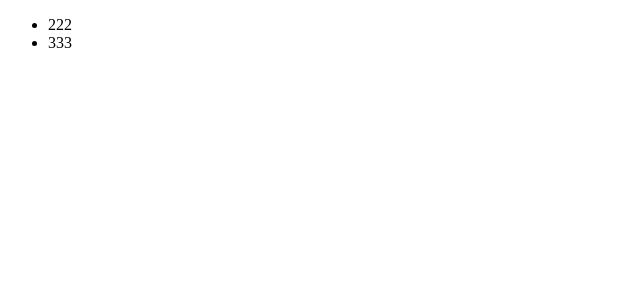
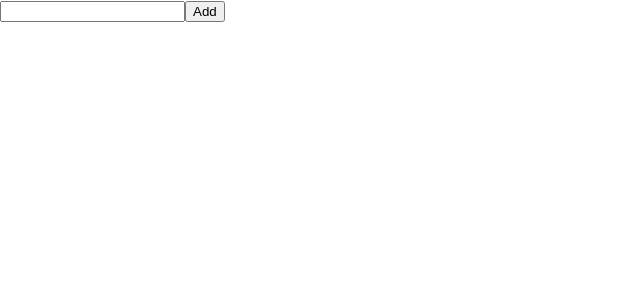
Before and after one commit to ArtemKoshevoi/react-todos, a React (Create React App) app: page / in a window 1280 px wide. Shown: the top 300 px of the page, without its empty margins (0-640 px from the left). Built offline with nearby package versions, Linux system fonts and the light colour scheme.

Commit message:
feat(src) add working redux with typescript

```diff
--- a/package.json
+++ b/package.json
@@ -36,5 +36,9 @@
       "last 1 firefox version",
       "last 1 safari version"
     ]
+  },
+  "devDependencies": {
+    "tslint": "^5.18.0",
+    "tslint-react": "^4.0.0"
   }
 }
--- /dev/null
+++ b/src/components/AddTodo.tsx
@@ -0,0 +1,39 @@
+import React from 'react'
+import {Todo} from "../interfaces";
+
+interface AddTodoProps {
+  todoAdd: (task: string) => void
+}
+
+interface AddTodoState {
+  value: string
+}
+
+
+
+class AddTodo extends React.Component<AddTodoProps, AddTodoState>{
+  constructor(props:AddTodoProps) {
+    super (props);
+    this.state = {
+      value: ''
+    }
+  }
+
+  todoChangedHandler(event: any) {
+    this.setState({value: event.target.value})
+  };
+
+  render() {
+    return (
+      <div>
+        <input type='text'
+               value={this.state.value}
+               onChange={(event) => this.todoChangedHandler(event)}
+        />
+        <button onClick={() => this.props.todoAdd(this.state.value)}>Add</button>
+      </div>
+    )
+  }
+}
+
+export default AddTodo
--- /dev/null
+++ b/src/components/Todos.tsx
@@ -0,0 +1,9 @@
+import React from 'react'
+
+const todos = (props: any) => {
+  return (
+    <p onClick={props.clicked}>{props.name}</p>
+  )
+};
+
+export default todos
--- a/src/containers/App.tsx
+++ b/src/containers/App.tsx
@@ -1,25 +1,63 @@
-import React, { Fragment } from 'react';
-import './App.css';
-import { connect } from 'react-redux'
-// import Button from '@material-ui/core/Button';
+import React from 'react';
+import AddTodo from '../components/AddTodo'
+import Todos from '../components/Todos'
+import { connect } from "react-redux";
+import * as actionTypes from '../store/actions'
+import {Todo} from "../interfaces";
+import {CustomAction, State} from "../store/reducer";
 
-interface Todo {
-    id: string,
-    name: string,
-    checked: boolean
+interface AppProps {
+  propsTodos: Array<Todo>;
+  onAddedTodo(param: string): void;
+  onRemovedTodo(param: string): void;
 }
 
-interface MyProps {
-    tasks: Array<Todo>
+interface AppState {
+  todos: Array<Todo>
 }
 
-interface MyState {
-    tasks: Array<Todo>
+class App extends React.Component<AppProps, AppState>{
+  render(): React.ReactNode {
+    return (
+      <div>
+        <AddTodo todoAdd={this.props.onAddedTodo}/>
+        {this.props.propsTodos.map((todo: Todo) => (
+          <Todos
+            key={todo.id}
+            name={todo.name}
+            clicked={() => this.props.onRemovedTodo(todo.id as string)}
+          />
+        ))}
+      </div>
+    );
+  }
 }
+
+const mapStateToProps = (state: State) => {
+  return {
+    propsTodos: state.todos
+  }
+};
+
+const mapDispatchToProps = (dispatch: (param: CustomAction) => void) => {
+  return {
+    onAddedTodo: (name: string) => dispatch({type: actionTypes.ADD_TODO, payload: {name}}),
+    onRemovedTodo: (id: string) => dispatch({type: actionTypes.REMOVE_TODO, payload: {id}}),
+  }
+};
+
+export default connect(mapStateToProps, mapDispatchToProps)(App);
 
 
 
-class App extends React.Component<MyProps, MyState>{
+
+
+
+
+
+
+
+/*class App extends React.Component<MyProps, MyState>{
   constructor(props: MyProps) {
     super(props);
     this.state = {
@@ -53,4 +91,4 @@ const mapStateToProps = (state: MyState) => {
 //     };
 // };
 
-export default connect(mapStateToProps)(App);
+export default connect(mapStateToProps)(App);*/
--- a/src/index.tsx
+++ b/src/index.tsx
@@ -1,17 +1,15 @@
 import React from 'react';
 import ReactDOM from 'react-dom';
-import { createStore} from "redux";
-import { Provider } from 'react-redux';
+import { createStore } from "redux";
+import { Provider } from 'react-redux'
 
+import './index.css';
 import App from './containers/App';
-import rootReducer from './store/reducer';
-// import * as serviceWorker from './serviceWorker';
+import reducer from './store/reducer'
+import * as serviceWorker from './serviceWorker';
 
-const store = createStore(rootReducer);
+const store = createStore(reducer);
 
 ReactDOM.render(<Provider store={store}><App /></Provider>, document.getElementById('root'));
 
-// If you want your app to work offline and load faster, you can change
-// unregister() to register() below. Note this comes with some pitfalls.
-// Learn more about service workers: https://bit.ly/CRA-PWA
-// serviceWorker.unregister();
+serviceWorker.unregister();
--- /dev/null
+++ b/src/interfaces/index.ts
@@ -0,0 +1,5 @@
+export interface Todo {
+  id?: string,
+  name?: string,
+  checked?: boolean
+}
--- /dev/null
+++ b/src/store/actions.ts
@@ -0,0 +1,2 @@
+export const ADD_TODO = 'ADD_TODO';
+export const REMOVE_TODO = 'REMOVE_TODO';
--- a/src/store/reducer.tsx
+++ b/src/store/reducer.tsx
@@ -1,38 +1,41 @@
-import {url} from "inspector";
+import * as actionTypes from './actions'
+import {Todo} from "../interfaces";
+import {Action} from "redux";
 
-interface Todo {
-  id: string,
-  name: string,
-  checked: boolean
+export interface State {
+  todos: Todo[]
 }
 
-interface MyState {
-  tasks: Array<Todo>
+export interface CustomAction extends Action {
+  payload: Todo
 }
 
-
-// let url: string = "http://localhost:3001/tasks";
-// fetch(url)
-//   .then(resp => resp.json())
-//   .then(data => {
-//     let tasks = data.map((task: MyState) => {
-//       return (
-//
-//       )
-//     })
-//   });
-
-const initialState: MyState = {
-  tasks: [
-    {id: '1', name: "222", checked: false},
-    {id: '2', name: "333", checked: false}
-  ]
+const initialState = {
+  todos: []
 };
 
-
-const rootReducer = (state = initialState) => {
+const reducer = (state: State = initialState, action: CustomAction) => {
+  const {type, payload} = action;
+  switch (type) {
+    case actionTypes.ADD_TODO:
+      const newTodo: Todo = {
+        id: Math.random().toString(),
+        name: payload.name,
+      };
+      return {
+        ...state,
+        todos: [
+          ...state.todos,
+          newTodo
+        ]
+      };
+    case actionTypes.REMOVE_TODO:
+      return {
+        ...state,
+        todos: state.todos.filter(todo => todo.id !== payload.id)
+      };
+  }
   return state
 };
 
-
-export default rootReducer
+export default reducer
```
Also changed, not shown: 1 other file (tests, documents, lock files or other folders).
